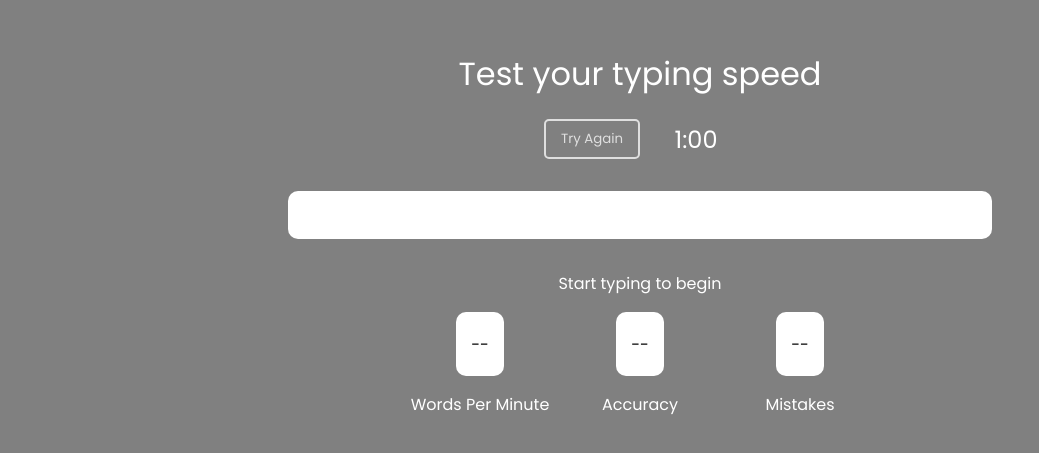
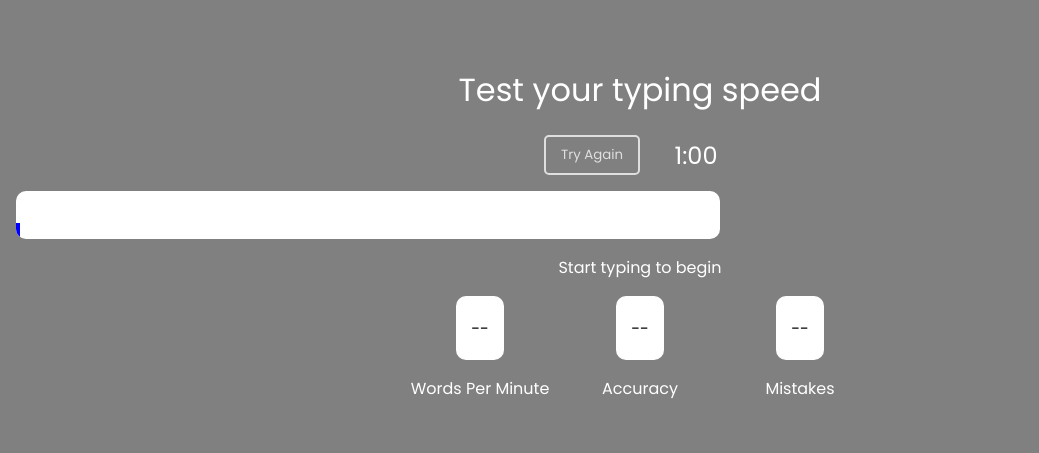
Before and after one commit to mhayakawa1/typing-test, a React (Create React App) app: page / in a window 1280 px wide. Shown: the part 169-622 px from the top of the page, without its empty margins (0-1039 px from the left). Built offline with nearby package versions, Linux system fonts and the light colour scheme; no server answers.

Commit message:
Update index.css

```diff
--- a/src/index.css
+++ b/src/index.css
@@ -72,26 +72,24 @@ h1{
 
 .text-body{
   width: 44rem;
-  height: auto;
+  height: 3rem;
   overflow: clip;
   display: flex;
   background-color: white;
-  margin: 2rem auto 2rem auto;
+  padding: 0;
   border-radius: 10px;
+  font-size: 2rem;
+  display: flex;
+  margin: 1rem;
 }
 
-.text-body p{
-  height: 3rem;
+ /*.text-body{
   font-size: 2rem;
-  padding: 0;
-  margin: 0;
-  width: 100%;
-  display: flex;
-  /*background: linear-gradient(to right, rgb(0,0,0,0), gray, gray, rgb(0,0,0,0));
+ background: linear-gradient(to right, rgb(0,0,0,0), gray, gray, rgb(0,0,0,0));
   background-clip: calc();
   -webkit-background-clip: text;
-  -webkit-text-fill-color: transparent;*/
-}
+  -webkit-text-fill-color: transparent;
+}*/
 
 .typing-input{
   position: absolute;
@@ -113,19 +111,25 @@ h1{
 }
 
 .space{
-  width: .25em;
+  width: 1px;
   /*border: 1px solid red;*/
 }
 
+.test{
+  color: black;
+  padding: 0;
+}
+
 .substring1{
+  border: 1px solid blue;
   width: 50%;
-  color: black;
   text-align: right;
   padding: 0;
   box-sizing: border-box;
   direction: rtl;
   white-space: nowrap;
   overflow: hidden;
+  margin: 0;
 }
 
 .mistake{
@@ -135,14 +139,19 @@ h1{
 
 .extra-space{
   display: inline-block;
-  width: .25em;
+  width: 5px;
+  height: 15px;
   /*height: 2.5px;
   background-color: red;
   margin: 0 0 -4.5px 0;*/
+  margin: 1px;
   border: 1px solid blue;
+
 }
 
 .substring2{
+  border: 1px solid blue;
+  margin: 0;
   color: gray;
   width: 50%;
   text-align: left;
```
